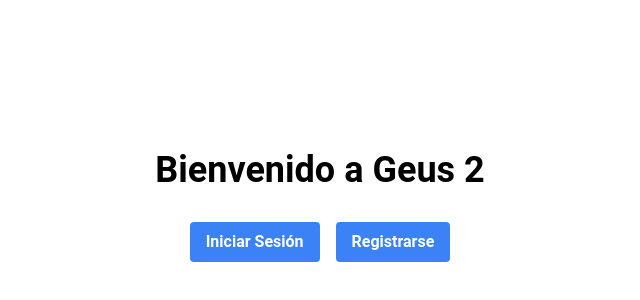
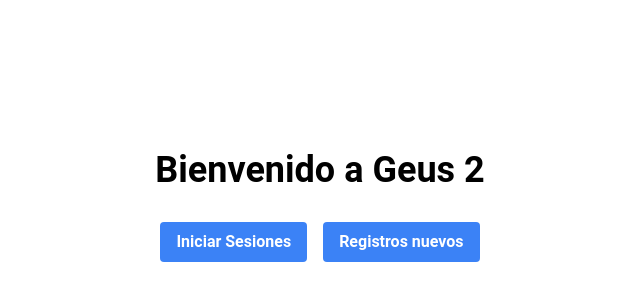
Before and after one commit to josenavarretedr/geus, a Vue app: page / in a window 1280 px wide. Shown: the part 194-494 px from the top of the page, without its empty margins (320-960 px from the left). Built offline with nearby package versions, Linux system fonts and the light colour scheme; no server answers.

Commit message:
Probando el codespace2

```diff
--- a/src/views/Home.vue
+++ b/src/views/Home.vue
@@ -6,13 +6,13 @@
         to="/login"
         class="bg-blue-500 hover:bg-blue-700 text-white font-bold py-2 px-4 rounded"
       >
-        Iniciar Sesión
+        Iniciar Sesiones
       </router-link>
       <router-link
         to="/register"
         class="bg-blue-500 hover:bg-blue-700 text-white font-bold py-2 px-4 rounded"
       >
-        Registrarse
+        Registros nuevos
       </router-link>
     </div>
   </div>
```
